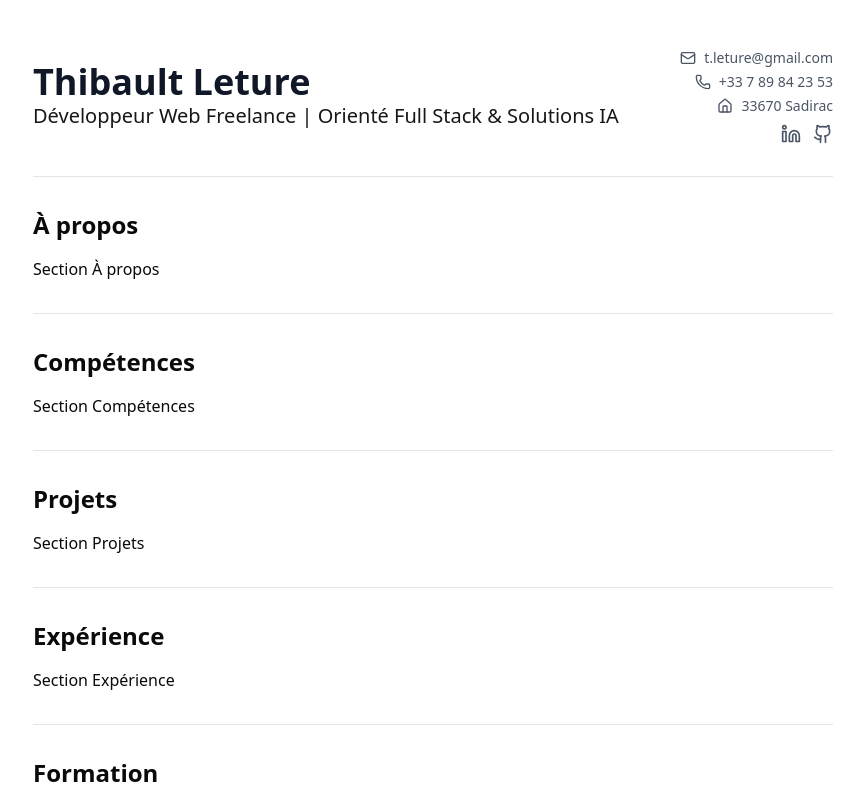
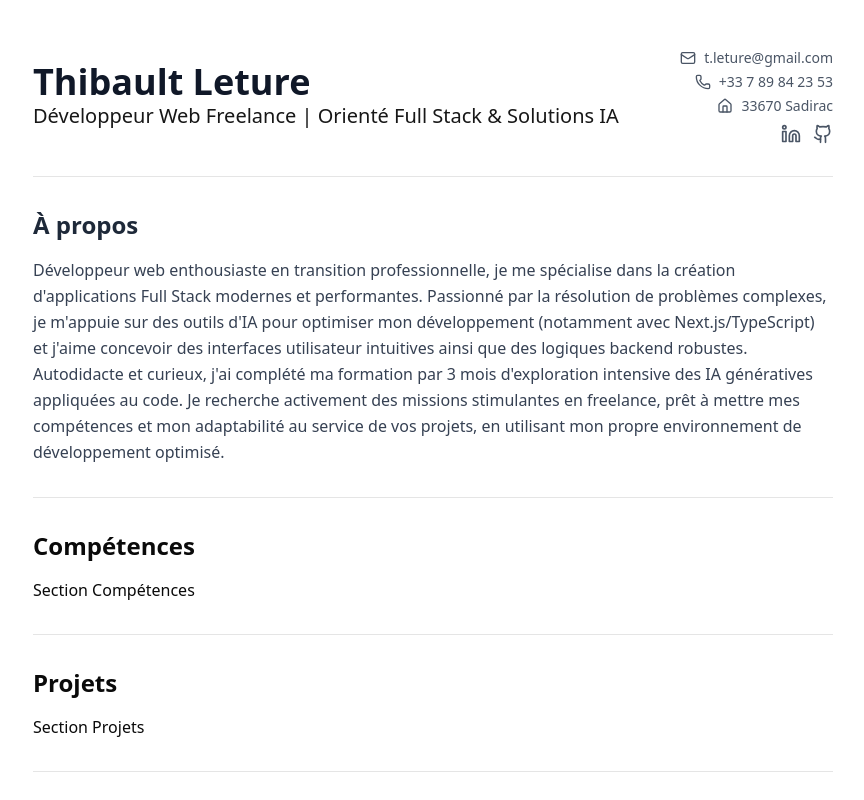
Before and after one commit to TeeBo8/nextjs-cv, a Next.js app: page / in a window 1280 px wide. Shown: the top 800 px of the page, without its empty margins (207-1071 px from the left). Built offline with nearby package versions, Linux system fonts and the light colour scheme.

Commit message:
feat: Implement AboutCV section

```diff
--- a/components/cv/AboutCV.tsx
+++ b/components/cv/AboutCV.tsx
@@ -2,11 +2,13 @@ import React from 'react';
 
 const AboutCV = () => {
   return (
-    <section className="mb-6">
-      <h2 className="text-2xl font-bold mb-4">À propos</h2>
-      <div>
-        <p>Section À propos</p>
-      </div>
+    <section aria-labelledby="about-heading"> {/* Pour l'accessibilité */}
+      <h2 id="about-heading" className="text-2xl font-semibold text-gray-800 dark:text-gray-200 mb-4">
+        À propos
+      </h2>
+      <p className="text-base text-gray-700 dark:text-gray-300 leading-relaxed"> {/* leading-relaxed pour meilleure lisibilité */}
+        Développeur web enthousiaste en transition professionnelle, je me spécialise dans la création d'applications Full Stack modernes et performantes. Passionné par la résolution de problèmes complexes, je m'appuie sur des outils d'IA pour optimiser mon développement (notamment avec Next.js/TypeScript) et j'aime concevoir des interfaces utilisateur intuitives ainsi que des logiques backend robustes. Autodidacte et curieux, j'ai complété ma formation par 3 mois d'exploration intensive des IA génératives appliquées au code. Je recherche activement des missions stimulantes en freelance, prêt à mettre mes compétences et mon adaptabilité au service de vos projets, en utilisant mon propre environnement de développement optimisé.
+      </p>
     </section>
   );
 };
```
